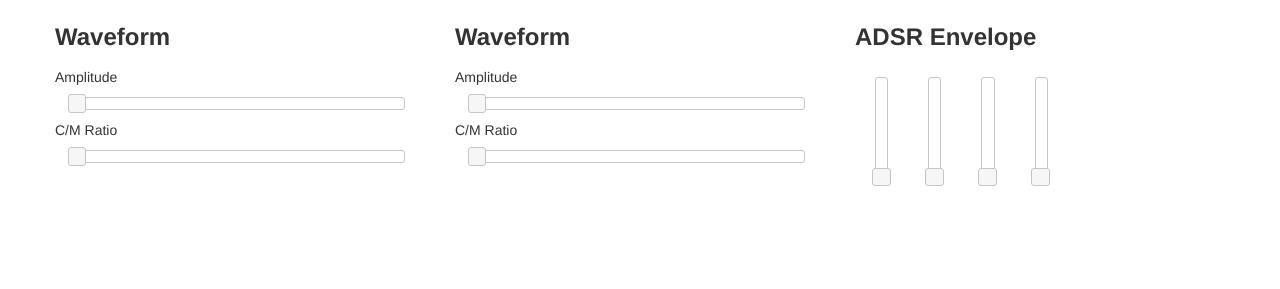
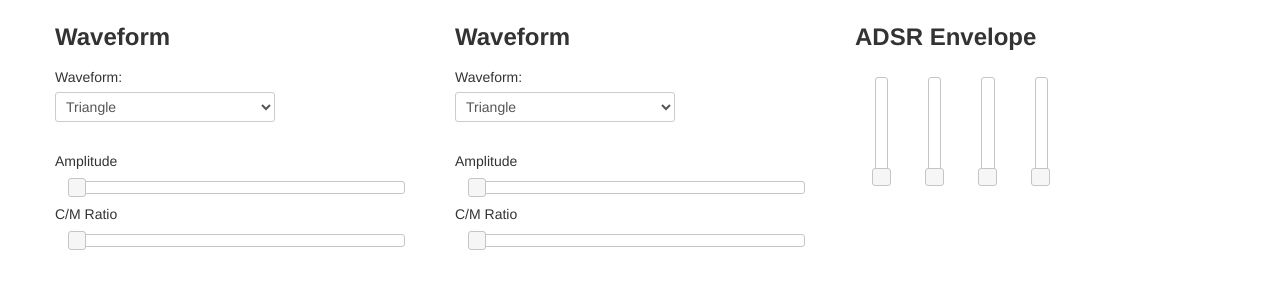
Before and after one commit to adampointer/piSynth, a website: page public/index.html in a window 1280 px wide. Shown: the part 175-464 px from the top of the page. Drawn offline with nearby package versions, Linux system fonts and the light colour scheme; no server answers.

Commit message:
Can now alter modulator waveforms from browser

```diff
--- a/public/index.html
+++ b/public/index.html
@@ -7,7 +7,7 @@
         <link rel="stylesheet" type="text/css" href="http://code.jquery.com/ui/1.9.0/themes/base/jquery-ui.css">
         <link rel="stylesheet" type="text/css" href="/css/local.css">
         <meta name="viewport" content="width=device-width, initial-scale=1.0">
-        <script src="http://code.jquery.com/jquery-latest.js"></script>
+        <script src="http://code.jquery.com/jquery-1.8.2.min.js"></script>
         <script src="http://code.jquery.com/ui/1.9.0/jquery-ui.js"></script>
         <script src="/js/bootstrap.min.js"></script>
         <script src="/js/envelope.controls.js"></script>
@@ -44,6 +44,19 @@
                 <div class="span4">
                     <h3>Waveform</h3>
                     <div id="mod1" class="modulator-control" data-modnumber="1">
+                        <form action="#">
+                            <div>
+                                <label for="waveform-1">Waveform:</label>
+                            </div>
+                            <div>
+                                <select class="waveform" name="waveform-1">
+                                    <option value="1">Triangle</option>
+                                    <option value="2">Square</option>
+                                    <option value="3">Sawtooth</option>
+                                    <option value="4">Sine</option>
+                                </select>
+                            </div>
+                        </form>
                         <p>Amplitude</p>
                         <div class="slider space amplitude" data-parameter="amplitude"></div>
                         <p>C/M Ratio</p>
@@ -53,6 +66,19 @@
                 <div class="span4">
                     <h3>Waveform</h3>
                     <div id="mod2" class="modulator-control" data-modnumber="2">
+                        <form action="#">
+                            <div>
+                                <label for="waveform-2">Waveform:</label>
+                            </div>
+                            <div>
+                                <select class="waveform" name="waveform-2">
+                                    <option value="1">Triangle</option>
+                                    <option value="2">Square</option>
+                                    <option value="3">Sawtooth</option>
+                                    <option value="4">Sine</option>
+                                </select>
+                            </div>
+                        </form>
                         <p>Amplitude</p>
                         <div class="slider space amplitude" data-parameter="amplitude"></div>
                         <p>C/M Ratio</p>
--- a/public/js/modulator.controls.js
+++ b/public/js/modulator.controls.js
@@ -4,8 +4,14 @@ function ModulatorControl(selector) {
     $(function() {
         self.mod_number = self._getModNumber();
         self._render();
+        $(self.selector + ' ' + self.waveformControl).change(function(e) {
+            self._data.waveform = $(this).val();
+            self._setValue();
+        });
     });
 };
+
+ModulatorControl.prototype.waveformControl = '.waveform';
 
 ModulatorControl.prototype.amplitudeControl = '.amplitude';
 
@@ -40,8 +46,12 @@ ModulatorControl.prototype._render = function() {
         if(!error) {
             self._data = data;
             $.each(data, function(key) {
-                $(self.selector + ' .' + key).slider('value', this);
+
+                if(key != 'waveform') {
+                    $(self.selector + ' .' + key).slider('value', this);
+                }
             });
+            $(self.selector + ' ' + self.waveformControl).val(self._data.waveform);
         }
     });
 };
```
